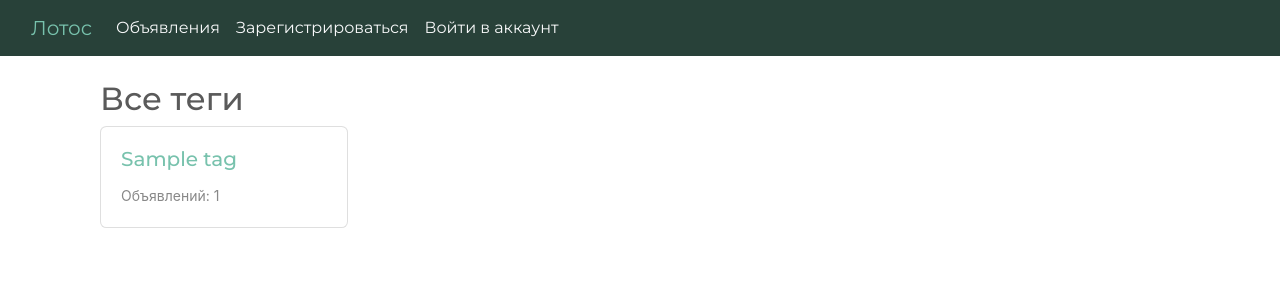
After one commit to Banshee0802/bulletinBoard, a Django app: page /tags/ in a window 1280 px wide. The commit adds this page. Shown: the top 300 px of the page. Run offline with Django 5.2, Linux system fonts and the light colour scheme; tables that the repository leaves empty hold one stand-in row (values such as "Sample post"); some libraries are stand-ins or nearby versions.

Commit message:
добавлены теги к объявлениям и возможность создавать теги отдельно

```diff
--- a/board_app/admin.py
+++ b/board_app/admin.py
@@ -1,6 +1,7 @@
 from django.contrib import admin
 
-from .models import Advertisement, Category
+from .models import Advertisement, Category, Tag
 
 admin.site.register(Advertisement)
 admin.site.register(Category)
+admin.site.register(Tag)
--- a/board_app/models.py
+++ b/board_app/models.py
@@ -5,6 +5,32 @@ from unidecode import unidecode
 from django.urls import reverse
 
 User = get_user_model()
+
+class Tag(models.Model):
+    name = models.CharField(max_length=50, verbose_name='Тег', unique=True)
+    slug = models.SlugField(unique=True, editable=False, verbose_name='Слаг')
+
+    def save(self, *args, **kwargs):
+        self.slug = slugify(unidecode(self.name))
+        super().save(*args, **kwargs)
+
+    def __str__(self):
+        return self.name
+
+    def get_absolute_url(self):
+        return reverse('ads_by_tag', kwargs={'tag_slug': self.slug})
+
+    @property
+    def ads_count(self):
+        return self.ads.count()
+
+    class Meta:
+        verbose_name = 'Тег'
+        verbose_name_plural = 'Теги'
+
+    class Meta:
+        verbose_name = 'Тег'
+        verbose_name_plural = 'Теги'
 
 class Advertisement(models.Model):
     title = models.CharField(max_length=200, verbose_name='Заголовок')
@@ -14,6 +40,7 @@ class Advertisement(models.Model):
     user = models.ForeignKey(User, on_delete=models.CASCADE, related_name='ads', null=True, blank=True)
     slug = models.SlugField(max_length=200, blank=True, unique=True)
     category = models.ForeignKey('Category', on_delete=models.SET_NULL, null=True, related_name='ads')
+    tags = models.ManyToManyField(Tag, blank=True, related_name='ads', verbose_name='Теги')
 
     class Meta:
         verbose_name = 'Объявление'
--- /dev/null
+++ b/board_app/templates/board/tag_list.html
@@ -0,0 +1,40 @@
+{% extends "base.html" %}
+
+{% block title %}Все теги{% endblock title %}
+
+{% block content %}
+<div class="container mt-4">
+    <h2>Все теги</h2>
+
+    {% if user.is_authenticated %}
+    <a href="{% url 'add_tag' %}" class="btn btn-primary mb-3" style="background-color: #93a89cff">
+        + Добавить тег
+    </a>
+    {% endif %}
+
+    <div class="row">
+        {% for tag in tags %}
+        <div class="col-md-3 mb-3">
+            <div class="card">
+                <div class="card-body">
+                    <h5 class="card-title">
+                        <a href="{{ tag.get_absolute_url }}" class="text-decoration-none">
+                            {{ tag.name }}
+                        </a>
+                    </h5>
+                    <p class="card-text">
+                        <small class="text-muted">Объявлений: {{ tag.ads.count }}</small>
+                    </p>
+                </div>
+            </div>
+        </div>
+        {% empty %}
+        <div class="col-12">
+            <div class="alert alert-info">
+                Тегов пока нет. {% if user.is_authenticated %}<a href="{% url 'add_tag' %}">Создайте первый тег</a>{% endif %}
+            </div>
+        </div>
+        {% endfor %}
+    </div>
+</div>
+{% endblock content %}
--- a/board_app/urls.py
+++ b/board_app/urls.py
@@ -10,6 +10,9 @@ urlpatterns = [
     path('ad/<slug:slug>/delete/', views.ad_delete, name='ad_delete'),
     path('ad/create/', views.ad_create, name='ad_create'),
     path('ad/<int:id>send_request/', views.send_request, name='send_request'),
+    path('ads/tag/<slug:tag_slug>/', views.ads_by_tag, name='ads_by_tag'),
+    path('tags/', views.tag_list, name='tag_list'),
+    path('tags/add/', views.add_tag, name='add_tag'),
     path('ads/category/<slug:category_slug>/', views.ads_by_category, name='ads_by_category'),
     path('ads/categories/', views.category_list, name='ad_categories'),
 ]
--- a/board_app/views.py
+++ b/board_app/views.py
@@ -1,7 +1,8 @@
 from django.shortcuts import render, redirect, get_object_or_404
-from .models import Advertisement, Request, Category
-from .forms import AdvertisementForm
+from .models import Advertisement, Request, Category, Tag
+from .forms import AdvertisementForm, TagForm
 from django.contrib.auth.decorators import login_required
+from django.contrib import messages
 
 def main_page(request):
     return render(request, 'board/main_page.html')
@@ -37,13 +38,18 @@ def ad_edit(request, id):
         if form.is_valid():
             edit_ad = form.save()
 
+            form.save_m2m()
+
             return redirect('ad_detail', id=edit_ad.id)
         else:
-            return render(request, 'board/ad_form.html', context={'form': form, 'title': title, 'submit_button_text': submit_button_text})
+            return render(request, 'board/ad_form.html', context={'form': form, 'title': title, 'submit_button_text': submit_button_text, 'current_tags': advertisement.tags.all()})
+
+    current_tags = ', '.join([tag.name for tag in advertisement.tags.all()])
+    initial_data = {'new_tags': current_tags}
 
     form = AdvertisementForm(instance=advertisement)
 
-    return render(request, 'board/ad_form.html', context={'form': form, 'title': title, 'submit_button_text': submit_button_text})
+    return render(request, 'board/ad_form.html', context={'form': form, 'title': title, 'submit_button_text': submit_button_text, 'current_tags': advertisement.tags.all()})
 
 
 @login_required
@@ -76,9 +82,11 @@ def ad_create(request):
 
             advertisement.save()
 
+            form.save_m2m()
+
             return redirect('ad_detail', id=advertisement.id)
         else:
-            return render(request, 'board/ad_form.html', context={'form': form, 'title': title, 'submit_button_text': submit_button_text})
+            return render(request, 'board/ad_form.html', context={'form': form, 'title': title, 'submit_button_text': submit_button_text, 'current_tags': None})
 
 
 @login_required
@@ -112,3 +120,38 @@ def category_list(request):
     categories = Category.objects.all()
 
     return render(request, 'board/category_list.html', {'categories': categories})
+
+
+def ads_by_tag(request, tag_slug):
+    tag = get_object_or_404(Tag, slug=tag_slug)
+    ads = Advertisement.objects.filter(tags=tag).order_by('-created_at')
+
+    return render(request, 'board/ads_by_tag.html', {
+        'tag': tag,
+        'ads': ads,
+        'title': f'Объявления с тегом "{tag.name}"'
+    })
+
+
+@login_required
+def add_tag(request):
+    if request.method == 'POST':
+        form = TagForm(request.POST)
+        if form.is_valid():
+            form.save()
+            messages.success(request, 'Тег успешно создан!')
+            return redirect('tag_list')
+        else:
+            messages.error(request, 'Ошибка при создании тега')
+    else:
+        form = TagForm()
+
+    return render(request, 'board/add_tag.html', {
+        'form': form,
+        'title': 'Создать новый тег'
+    })
+
+
+def tag_list(request):
+    tags = Tag.objects.all().order_by('name')
+    return render(request, 'board/tag_list.html', {'tags': tags})
--- a/templates/base.html
+++ b/templates/base.html
@@ -14,7 +14,7 @@
 <body>
     <nav class="navbar navbar-expand-lg" style="background-color: #284139;" data-bs-theme="dark">
   <div class="container-fluid">
-    <a class="navbar-brand text-light" href="{% url 'main_page' %}">Лотос</a>
+    <a class="navbar-brand" href="{% url 'main_page' %}">Лотос</a>
     <button class="navbar-toggler" type="button" data-bs-toggle="collapse" data-bs-target="#navbarColor02" aria-controls="navbarColor02" aria-expanded="false" aria-label="Toggle navigation">
       <span class="navbar-toggler-icon"></span>
     </button>
@@ -25,22 +25,25 @@
         </li>
         {% if request.user.is_authenticated %}
         <li class="nav-item">
-          <a class="nav-link text-light" href="{% url 'ad_create' %}">Создать объявление</a>
+            <a class="nav-link text-light" href="{% url 'ad_create' %}">Создать объявление</a>
+        </li>
+        <li class="nav-item">
+            <a class="nav-link text-light" href="{% url 'tag_list' %}">Теги</a>
         </li>
       </ul>
       <ul class="navbar-nav ms-auto">
         <li class="nav-item">
-          <a class="nav-link text-light" href="{% url 'profile' request.user.username %}"> <i class="bi bi-person-circle me-1 mx-2"></i>{{ request.user }}</a>
+            <a class="nav-link text-light" href="{% url 'profile' request.user.username %}"> <i class="bi bi-person-circle me-1 mx-2"></i>{{ request.user }}</a>
         </li>
         <li class="nav-item">
-          <a class="nav-link text-light" href="{% url 'logout' %}"><i class="bi bi-box-arrow-down mx-2"></i>Выйти из аккаунта</a>
+            <a class="nav-link text-light" href="{% url 'logout' %}"><i class="bi bi-box-arrow-down mx-2"></i>Выйти из аккаунта</a>
         </li>
         {% else %}
         <li class="nav-item">
-          <a class="nav-link text-light" href="{% url 'register' %}">Зарегистрироваться</a>
+            <a class="nav-link text-light" href="{% url 'register' %}">Зарегистрироваться</a>
         </li>
         <li class="nav-item">
-          <a class="nav-link text-light" href="{% url 'login' %}">Войти в аккаунт</a>
+            <a class="nav-link text-light" href="{% url 'login' %}">Войти в аккаунт</a>
         </li>
         {% endif %}
     </ul>
```
Also changed, not shown: board_app/forms.py (+44 -1 lines), board_app/templates/board/ad_detail.html (+13 -0 lines), board_app/templates/board/ad_form.html (+19 -0 lines), board_app/templates/board/add_tag.html (added, +25 -0 lines), board_app/templates/board/ads_by_tag.html (added, +25 -0 lines).
